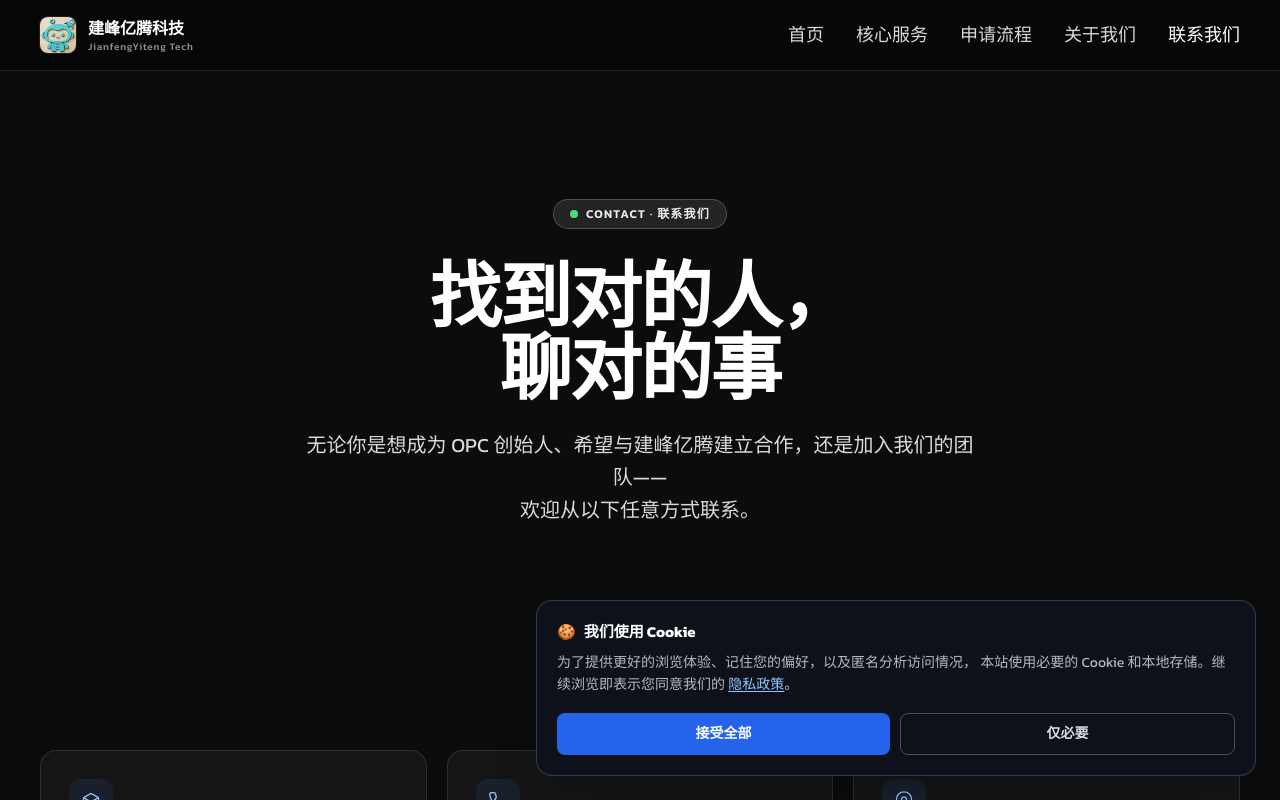
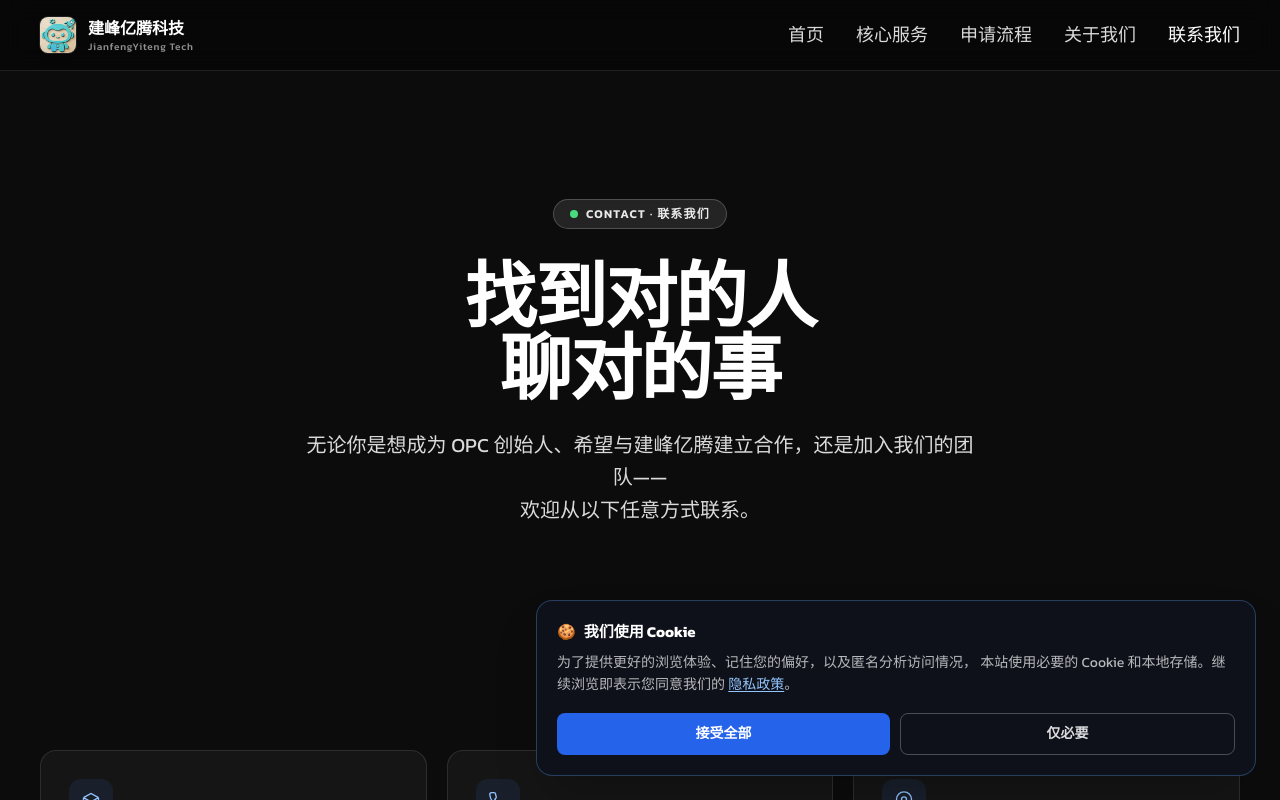
Before and after one commit to tompaineclaw/guanwang, a React (Vite) app: page /contact in a window 1280 px wide. Shown: the top 800 px of the page. Built offline with nearby package versions, Linux system fonts and the light colour scheme.

Commit message:
去除 ContactHero 标题里的中文逗号
将「找到对的人，聊对的事」改成两行无标点的形式：
- 找到对的人
- 聊对的事

排版上保持两行居中（用 <br /> + 父容器 text-center）。

```diff
--- a/src/sections/contact/ContactHero.tsx
+++ b/src/sections/contact/ContactHero.tsx
@@ -9,7 +9,7 @@ export default function ContactHero() {
           </span>
         </div>
         <h1 className="text-5xl md:text-7xl font-black tracking-tight leading-[1.05] text-white mb-6">
-          找到对的人，
+          找到对的人
           <br />
           聊对的事
         </h1>
```
